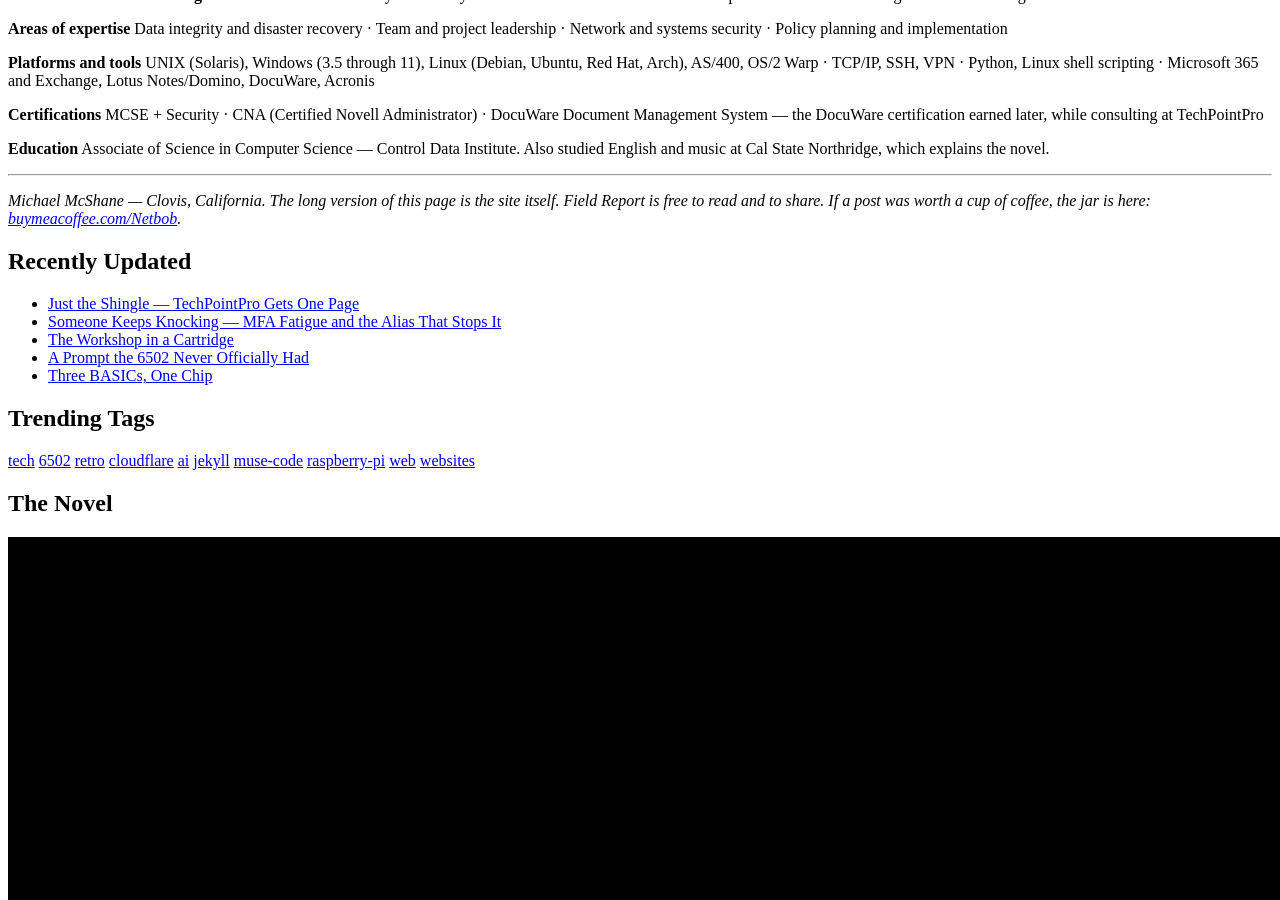
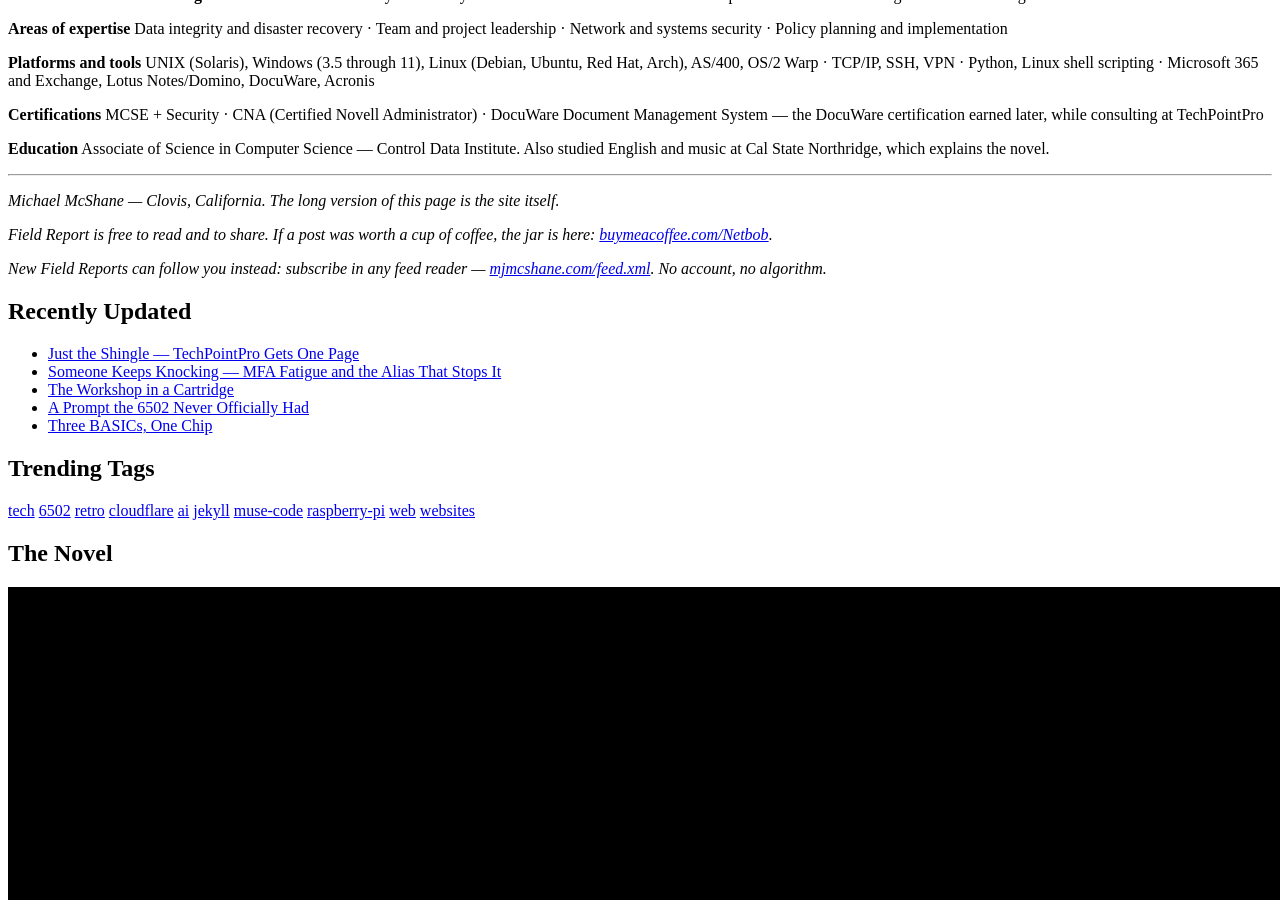
Before and after one commit to netbob/mjmcshane.com, a Jekyll site: the page built from _tabs/about.md, in a window 1280 px wide and 900 px high, scrolled down 1105 px. Built offline with Jekyll 4.4.1, drawn with Linux system fonts in a browser that asks for light colours; cached includes are drawn as plain includes; nearby versions of some CDN libraries.

Commit message:
fixed feed.xml

```diff
--- a/_includes/head.html
+++ b/_includes/head.html
@@ -49,6 +49,8 @@
   {% endif %}
 
   {{ seo_tags }}
+
+  <link rel="alternate" type="application/atom+xml" title="Field Report" href="https://mjmcshane.com/feed.xml">
 
   {%- if site.social.fediverse_handle %}
     <!-- Fediverse handle/creator -->
--- a/_tabs/about.md
+++ b/_tabs/about.md
@@ -49,4 +49,7 @@
 ---
 
 *Michael McShane — Clovis, California. The long version of this page is the site itself.*
+
 *Field Report is free to read and to share. If a post was worth a cup of coffee, the jar is here: [buymeacoffee.com/Netbob](https://buymeacoffee.com/Netbob).*
+
+*New Field Reports can follow you instead: subscribe in any feed reader — [mjmcshane.com/feed.xml](https://mjmcshane.com/feed.xml). No account, no algorithm.*
```
